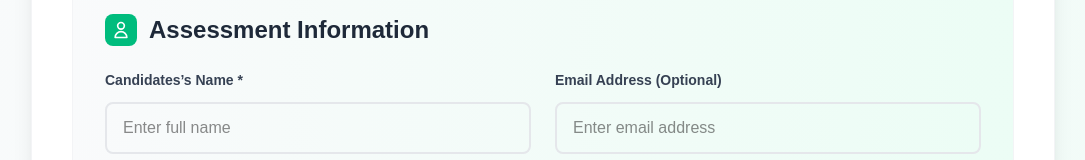
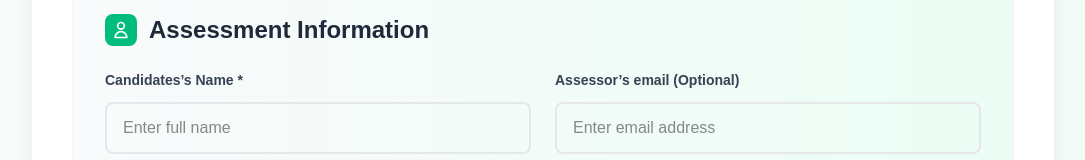
Before and after one commit to Veedsify/quiz, a Next.js app: page / in a window 1280 px wide. Shown: the part 316-476 px from the top of the page, without its empty margins (97-1182 px from the left). Built offline with nearby package versions, Linux system fonts and the light colour scheme.

Commit message:
Update label to Assessor’s email on checklist page

```diff
--- a/src/app/page.tsx
+++ b/src/app/page.tsx
@@ -498,7 +498,7 @@ export default function DoctorChecklistPage() {
                     htmlFor="email"
                     className="block text-sm font-semibold text-gray-700 mb-3"
                   >
-                    Email Address (Optional)
+                    Assessor’s email (Optional)
                   </label>
                   <input
                     type="email"
```
